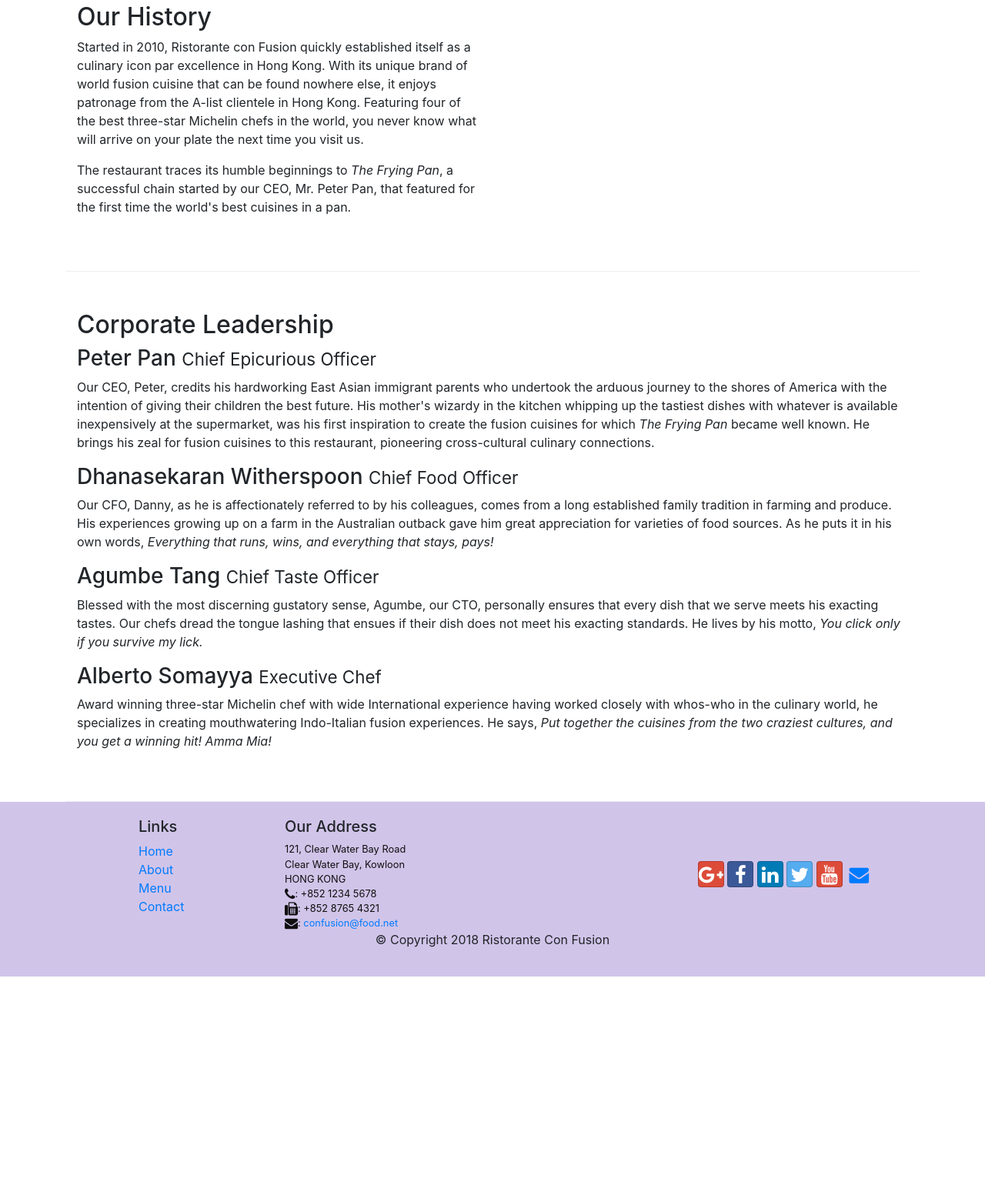
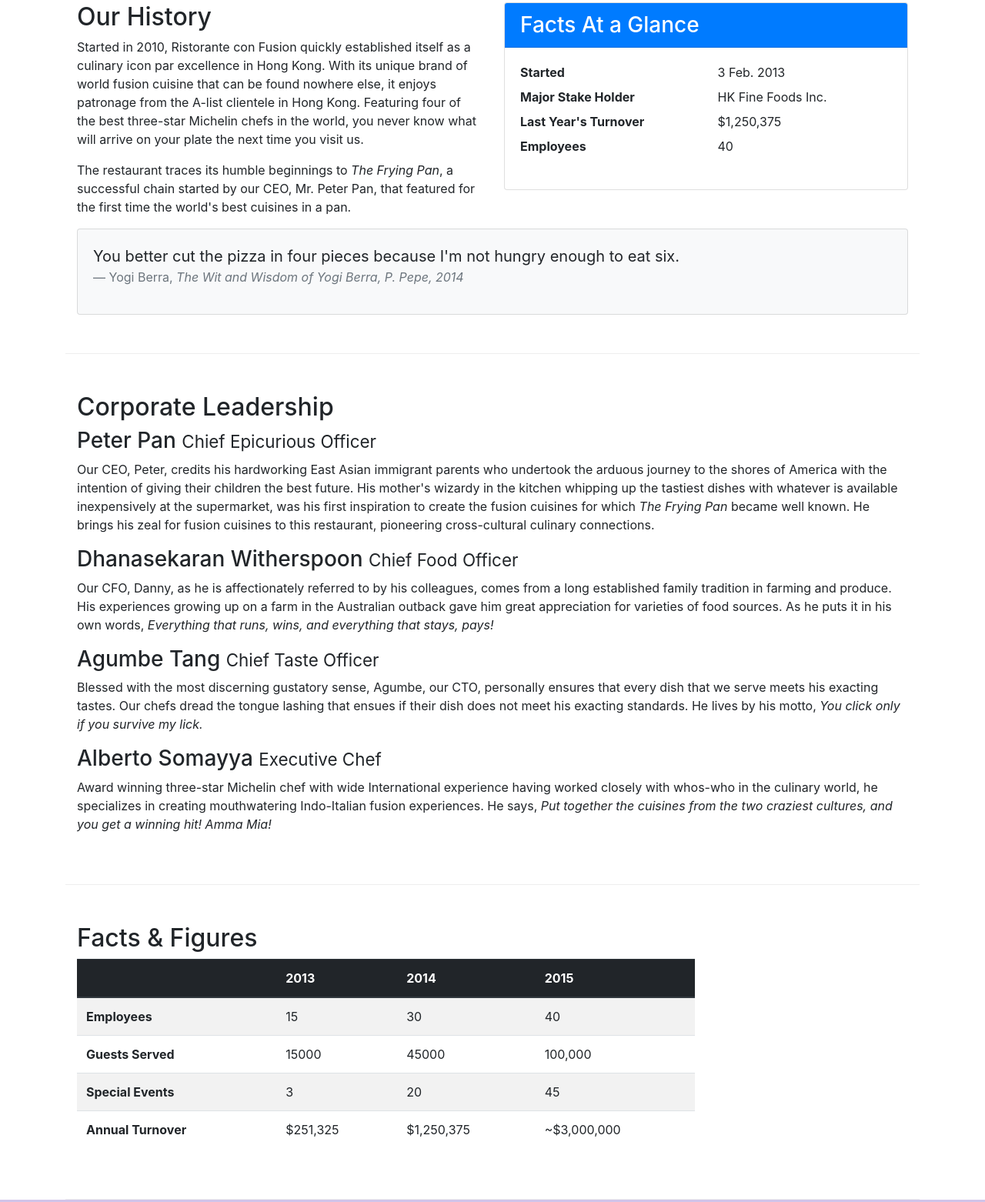
Before and after one commit to ariels1996/Basic-Web_study, a website: page aboutus.html in a window 1280 px wide. Shown: the part 488-2050 px from the top of the page at 77% size. Before the commit the page ends 1757 px from the top, so only its background shows below. Drawn offline with nearby package versions, Linux system fonts and the light colour scheme.

Commit message:
Tables and Cards

```diff
--- a/aboutus.html
+++ b/aboutus.html
@@ -75,7 +75,36 @@
                 <p>Started in 2010, Ristorante con Fusion quickly established itself as a culinary icon par excellence in Hong Kong. With its unique brand of world fusion cuisine that can be found nowhere else, it enjoys patronage from the A-list clientele in Hong Kong.  Featuring four of the best three-star Michelin chefs in the world, you never know what will arrive on your plate the next time you visit us.</p>
                 <p>The restaurant traces its humble beginnings to <em>The Frying Pan</em>, a successful chain started by our CEO, Mr. Peter Pan, that featured for the first time the world's best cuisines in a pan.</p>
             </div>
-            <div class="col">
+            <div class="col-sm">
+                <div class="card">
+                    <h3 class="card-header bg-primary text-white">Facts At a Glance</h3>
+                    <div class="card-body">
+                        <dl class="row">
+                            <dt class="col-6">Started</dt>
+                            <dd class="col-6">3 Feb. 2013</dd>
+                            <dt class="col-6">Major Stake Holder</dt>
+                            <dd class="col-6">HK Fine Foods Inc.</dd>
+                            <dt class="col-6">Last Year's Turnover</dt>
+                            <dd class="col-6">$1,250,375</dd>
+                            <dt class="col-6">Employees</dt>
+                            <dd class="col-6">40</dd>
+                        </dl>
+                    </div>
+                </div>
+            </div>
+            <div class="col-12">
+                <div class="card card-body bg-light">
+                    <blockquote class="blockquote">
+                        <p class="mb-0">You better cut the pizza in four pieces
+                            because I'm not hungry enough to eat six.
+                        </p>
+                        <footer class="blockquote-footer">Yogi Berra,
+                            <cite title="Source Title">The Wit and Wisdom of
+                                Yogi Berra, P. Pepe, 2014
+                            </cite>
+                        </footer>
+                    </blockquote>
+                </div>
             </div>
         </div>
 
@@ -92,7 +121,53 @@
                 <h3>Alberto Somayya <small>Executive Chef</small></h3>
                 <p class="d-none d-sm-block">Award winning three-star Michelin chef with wide International experience having worked closely with whos-who in the culinary world, he specializes in creating mouthwatering Indo-Italian fusion experiences. He says, <em>Put together the cuisines from the two craziest cultures, and you get a winning hit! Amma Mia!</em></p>
             </div>
-       </div>
+        </div>
+
+        <div class="row row-content">
+            <div class="col-12 col-sm-9">
+                <h2>Facts &amp; Figures</h2>
+                <div class="table-responsive">
+                    <table class="table table-striped">
+                        <thead class="thead-dark">
+                            <tr>
+                                <th>&nbsp;</th>
+                                <th>2013</th>
+                                <th>2014</th>
+                                <th>2015</th>
+                            </tr>
+                        </thead>
+                        <tbody>
+                            <tr>
+                                <th>Employees</th>
+                                <td>15</td>
+                                <td>30</td>
+                                <td>40</td>
+                            </tr>
+                            <tr>
+                                <th>Guests Served</th>
+                                <td>15000</td>
+                                <td>45000</td>
+                                <td>100,000</td>
+                            </tr>
+                            <tr>
+                                <th>Special Events</th>
+                                <td>3</td>
+                                <td>20</td>
+                                <td>45</td>
+                            </tr>
+                            <tr>
+                                <th>Annual Turnover</th>
+                                <td>$251,325</td>
+                                <td>$1,250,375</td>
+                                <td>~$3,000,000</td>
+                            </tr>
+                        </tbody>
+                    </table>
+                </div>
+            </div>
+            <div class="col-12 col-sm-3"></div>
+        </div>
+
 
     </div>
 
```
